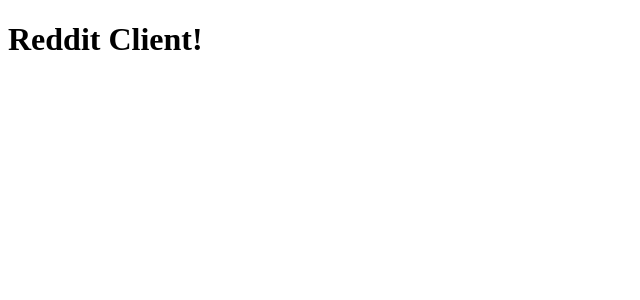
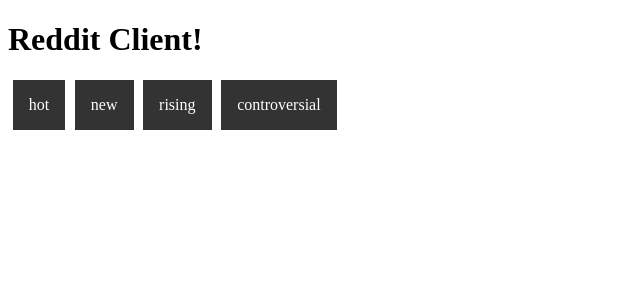
Before and after one commit to StyleShit/Basic-Client-For-Reddit, a React (Create React App) app: page / in a window 1280 px wide. Shown: the top 300 px of the page, without its empty margins (0-640 px from the left). Built offline with nearby package versions, Linux system fonts and the light colour scheme.

Commit message:
Add basic reddit data fetching

```diff
--- /dev/null
+++ b/src/Utils/Utils.js
@@ -0,0 +1,21 @@
+
+// get reddit listing by endpoint ( e.g. /hot, /r/ProgrammerHumor, /u/pedro19 ) and parameters
+export async function redditGet( endpoint, params )
+{
+    // reddit base URL
+    const BASE_URL = 'https://www.reddit.com';
+    var httpParams = '';
+
+    if( params )
+    {
+        // serialize `params` to HTTP GET parameters
+        httpParams = Object.keys( params ).map( key => {
+            return key + '=' + params[key];
+        }).join('&');
+    }
+
+    // build endpoint & fetch data
+    endpoint = `${ BASE_URL }/${ endpoint }.json?${ httpParams }`;
+
+    return fetch( endpoint ).then( res => res.json() );
+}
--- a/src/components/App.js
+++ b/src/components/App.js
@@ -1,12 +1,54 @@
-import React from 'react';
+import React, { useState } from 'react';
+import { redditGet } from '../Utils/Utils';
+import Sidebar from './Sidebar';
+import Post from './Post';
+
 import './css/App.css';
 
-function App() {
+function App()
+{
+	const [ posts, setPosts ] = useState( [] );
+	const [ listingData, setListingData ] = useState( {} );
+
+	// laod listing by name
+	// set `next = true` to load next page of current listing
+	function loadListing( listing, next = false )
+	{
+		var params = next ? { after: listingData.after } : {};
+
+		redditGet( listing, params ).then( json => {
+            setPosts( prev => [ ...prev, ...json.data.children ]);
+            setListingData({ listing, after: json.data.after });
+        });
+	}
+
+	// load next page for current listing
+	function loadMore()
+	{
+		loadListing( listingData.listing, true );
+	}
+
+
 	return (
 		<>
 			<h1>
 				Reddit Client!
 			</h1>
+			<Sidebar loadListing={ loadListing } />
+
+			{
+				// print all posts
+				posts.map( ( post ) => {
+					return (
+						<Post key={ post.data.id } post={ post } />
+					)
+				})
+			}
+
+			{	// show load more button only if there is an active listing
+				listingData.listing &&
+					<button onClick={ loadMore }>Load More</button>
+			}
 		</>
 	);
 }
--- /dev/null
+++ b/src/components/Post.js
@@ -0,0 +1,27 @@
+import React from 'react';
+
+export default function Post({ post:{ data } })
+{
+    var flair = {
+        bg: data.link_flair_background_color,
+        text: data.link_flair_text_color === 'light' ? '#FFF' : '#000'
+    };
+
+    return (
+        <div className="reddit-post">
+            <h3>
+                { data.title }
+
+                <span className="flair" style={{ backgroundColor: flair.bg, color: flair.text }}>
+                    { data.link_flair_text}
+                </span>
+            </h3>
+
+            <strong>By /u/{ data.author } on /r/{ data.subreddit }</strong><br />
+
+            { data.thumbnail !== 'self' &&
+                <img alt={ data.title } src={ data.thumbnail } />
+            }
+        </div>
+    )
+}
--- /dev/null
+++ b/src/components/Sidebar.js
@@ -0,0 +1,13 @@
+import React from 'react';
+
+export default function Sidebar({ loadListing })
+{
+    return (
+        <div className="sidebar">
+            <span onClick={ () => { loadListing( 'hot' ) }}>hot</span>
+            <span onClick={ () => { loadListing( 'new' ) }}>new</span>
+            <span onClick={ () => { loadListing( 'rising' ) }}>rising</span>
+            <span onClick={ () => { loadListing( 'controversial' ) }}>controversial</span>
+        </div>
+    )
+}
--- a/src/components/css/App.css
+++ b/src/components/css/App.css
@@ -0,0 +1,18 @@
+.sidebar span
+{
+	display: inline-block;
+	padding: 1rem 1rem;
+	margin: 0 .3rem;
+	background-color: #333;
+	color: #FFF;
+	text-decoration: none;
+	cursor: pointer;
+}
+
+.reddit-post
+{
+	background-color: #EEE;
+	padding: 2rem 4rem;
+	box-shadow: 0 0 10px 0 rgba(0, 0, 0, .3);
+	margin: 2rem 0;
+}
```
